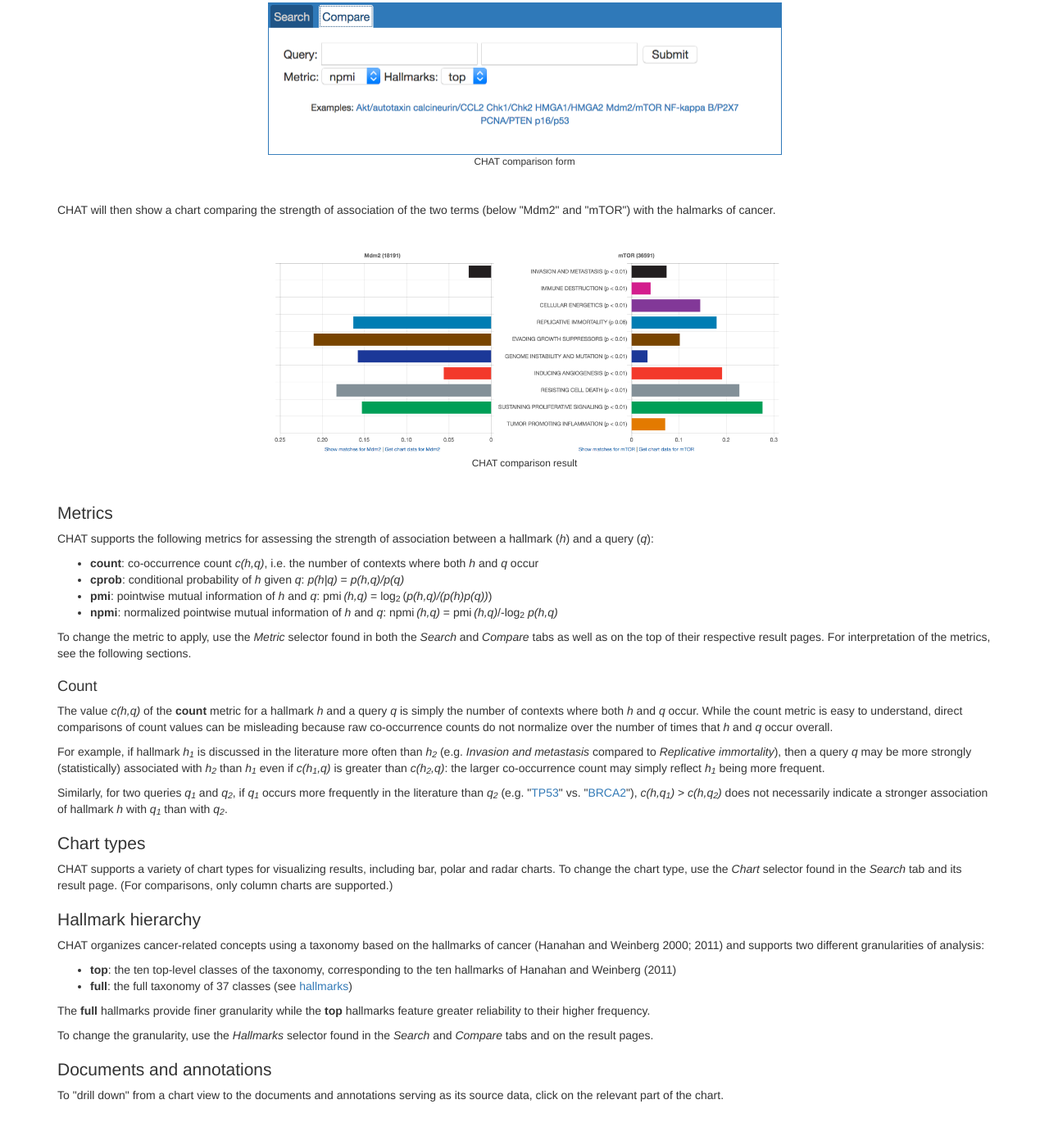
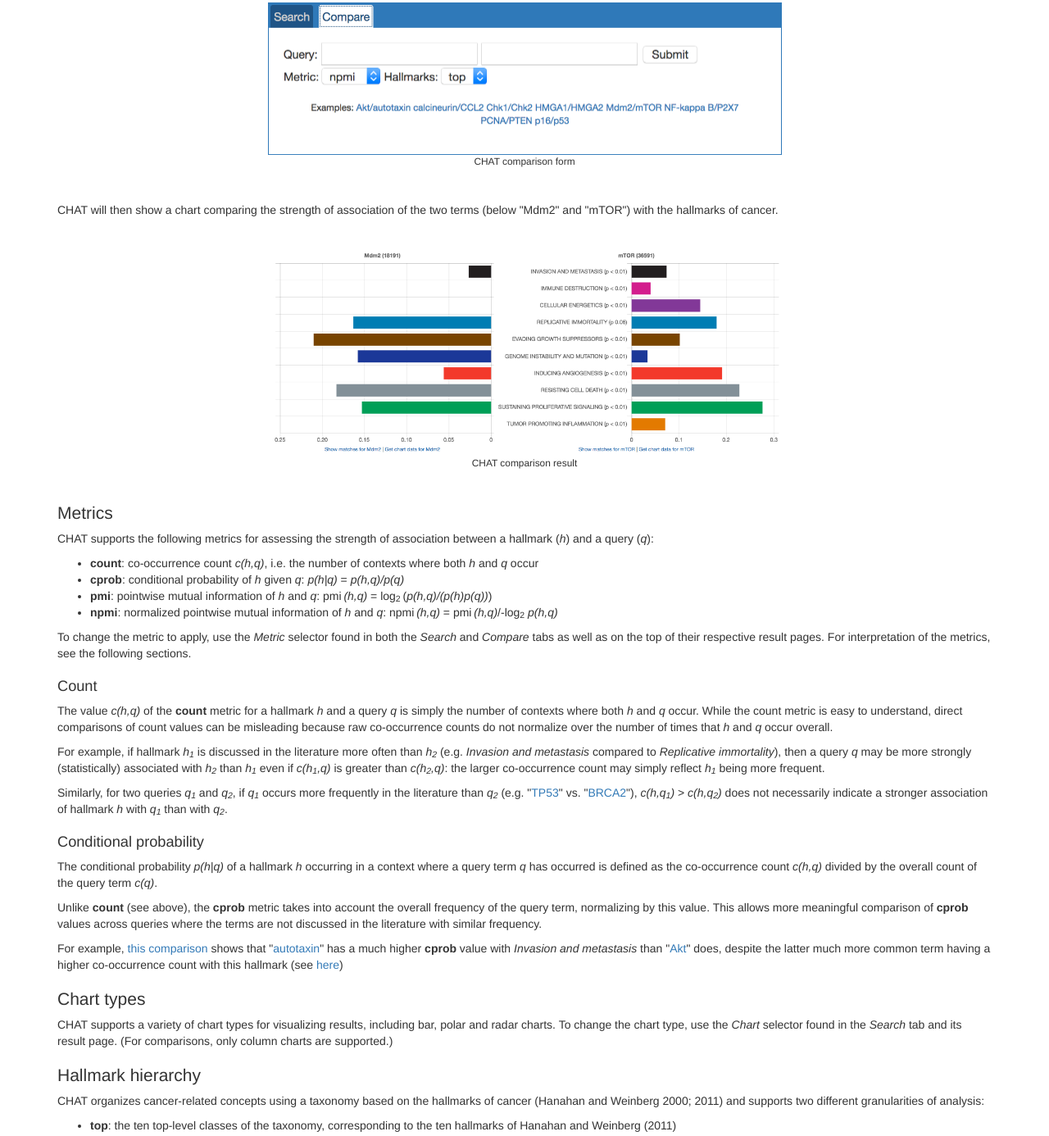
Before and after one commit to cambridgeltl/chat, a Flask app: page /help in a window 1280 px wide. Shown: the part 1321-2707 px from the top of the page at 82% size. Run offline with Flask 2, Linux system fonts and the light colour scheme; parts of the project's set-up code (start-up, migrations or seed data) failed here and were passed over; some libraries are stand-ins or nearby versions.

Commit message:
Explanation for cprob (#3)

```diff
--- a/chat/templates/help.html
+++ b/chat/templates/help.html
@@ -53,7 +53,7 @@ text boxes and press "Submit".
 
 <p>
 CHAT will then show a chart comparing the strength of association
-of the two terms (below "Mdm2" and "mTOR") with the halmarks of cancer.
+of the two terms (below "Mdm2" and "mTOR") with the hallmarks of cancer.
 </p>
 
 <div class="figure">
@@ -114,6 +114,34 @@ frequently in the literature than <i>q<sub>2</sub></i> (e.g.
 <i>c(h,q<sub>1</sub>)</i> &gt; <i>c(h,q<sub>2</sub>)</i> does not
 necessarily indicate a stronger association of hallmark <i>h</i>
 with <i>q<sub>1</sub></i> than with <i>q<sub>2</sub></i>.
+</p>
+
+<h3 id="conditional-probability">Conditional probability</h3>
+
+<p>
+The conditional probability <i>p(h|q)</i> of a hallmark <i>h</i>
+occurring in a context where a query term <i>q</i> has occurred is
+defined as the co-occurrence count <i>c(h,q)</i> divided by the
+overall count of the query term <i>c(q)</i>.
+</p>
+
+<p>
+Unlike <b>count</b> (see above), the <b>cprob</b> metric takes into
+account the overall frequency of the query term, normalizing by this
+value. This allows more meaningful comparison of <b>cprob</b>
+values across queries where the terms are not discussed in the
+literature with similar frequency.
+</p>
+
+<p>
+For example,
+<a href="/compare?q=Akt&q=autotaxin&measure=cprob">this comparison</a>
+shows that "<a href="http://pubmed.com/?term=autotaxin">autotaxin</a>"
+has a much higher <b>cprob</b> value with <i>Invasion and
+metastasis</i> than "<a href="http://pubmed.com/?term=Akt">Akt</a>"
+does, despite the latter much more common term having a higher
+co-occurrence count with this hallmark (see
+<a href="/compare?q=Akt&q=autotaxin&measure=count">here</a>)
 </p>
 
 <h2 id="chart-types">Chart types</h2>
```
